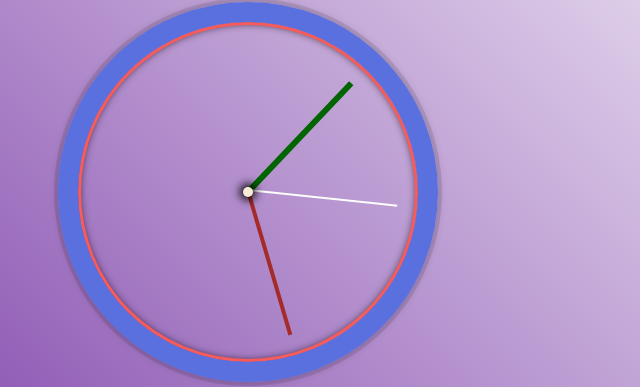
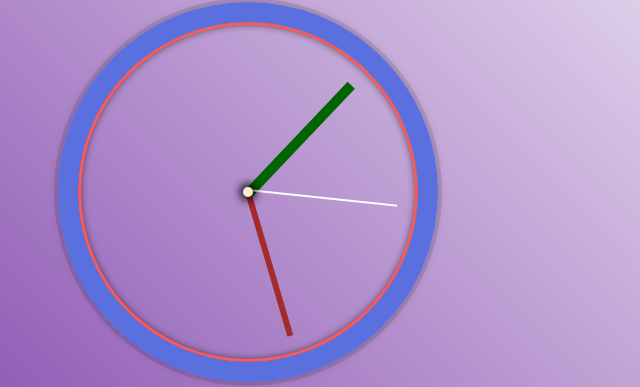
Before and after one commit to sutangu/DialWatch, a website: page index.html in a window 1280 px wide. Shown: the part 208-595 px from the top of the page, 392-1032 px from the left. Drawn offline with Linux system fonts and the light colour scheme.

Commit message:
+ styles upgraded

```diff
--- a/styles.css
+++ b/styles.css
@@ -1,47 +1,50 @@
 html {
-    background: -moz-linear-gradient(45deg, rgba(102,30,154,1) 0%, rgba(177,126,232,0) 100%);
-    background: -webkit-linear-gradient(45deg, rgba(102,30,154,1) 0%,rgba(177,126,232,0) 100%);
-    background: linear-gradient(45deg, rgba(102,30,154,1) 0%,rgba(177,126,232,0) 100%);
-    filter: progid:DXImageTransform.Microsoft.gradient( startColorstr='#661e9a', endColorstr='#00b17ee8',GradientType=1 );
-    font-family:'helvetica neue';
+    background: -moz-linear-gradient(45deg, rgba(102, 30, 154, 1) 0%, rgba(177, 126, 232, 0) 100%);
+    background: -webkit-linear-gradient(45deg, rgba(102, 30, 154, 1) 0%, rgba(177, 126, 232, 0) 100%);
+    background: linear-gradient(45deg, rgba(102, 30, 154, 1) 0%, rgba(177, 126, 232, 0) 100%);
+    filter: progid:DXImageTransform.Microsoft.gradient(startColorstr='#661e9a', endColorstr='#00b17ee8', GradientType=1);
+    font-family: 'helvetica neue', sans-serif;
     text-align: center;
     font-size: 10px;
 }
+
 body {
     margin: 0;
     font-size: 2rem;
-    display:flex;
-    flex:1;
+    display: flex;
+    flex: 1;
     min-height: 100vh;
     align-items: center;
     justify-content: center;
 }
+
 .clock {
     width: 30rem;
     height: 30rem;
-    border:20px solid #5a70de;
-    border-radius:50%;
-    margin:50px auto;
+    border: 20px solid #5a70de;
+    border-radius: 50%;
+    margin: 50px auto;
     position: relative;
-    padding:2rem;
-    box-shadow:
-            0 0 0 4px rgba(0,0,0,0.1),
-            inset 0 0 0 3px #f95b5b,
-            inset 0 0 10px black,
-            0 0 10px rgba(0,0,0,0.2);
+    padding: 2rem;
+    box-shadow: 0 0 0 4px rgba(0, 0, 0, 0.1),
+    inset 0 0 0 3px #f95b5b,
+    inset 0 0 10px black,
+    0 0 10px rgba(0, 0, 0, 0.2);
 }
+
 .clock-face {
     position: relative;
     width: 100%;
     height: 100%;
     transform: translateY(-3px);
 }
+
 .hand {
-    width:50%;
-    height:6px;
-    background:black;
+    width: 50%;
+    height: 10px;
+    background: black;
     position: absolute;
-    top:50%;
+    top: 50%;
     transform-origin: 100%;
     transform: rotate(90deg);
     transition: all 0.05s;
@@ -55,7 +58,7 @@ body {
 
 .min-hand {
     background-color: brown;
-    height: 4px;
+    height: 6px;
 }
 
 .hour-hand {
```
